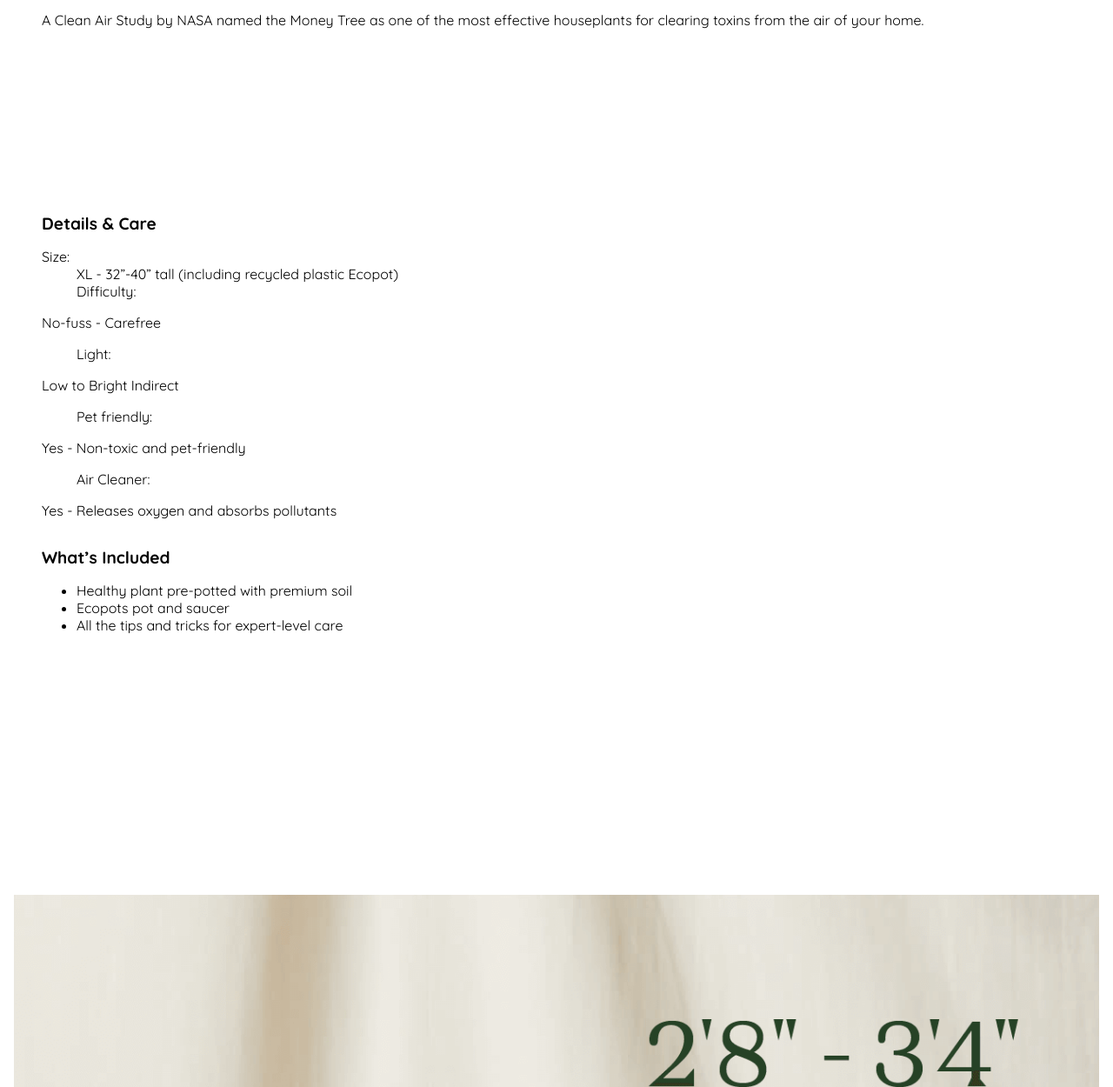
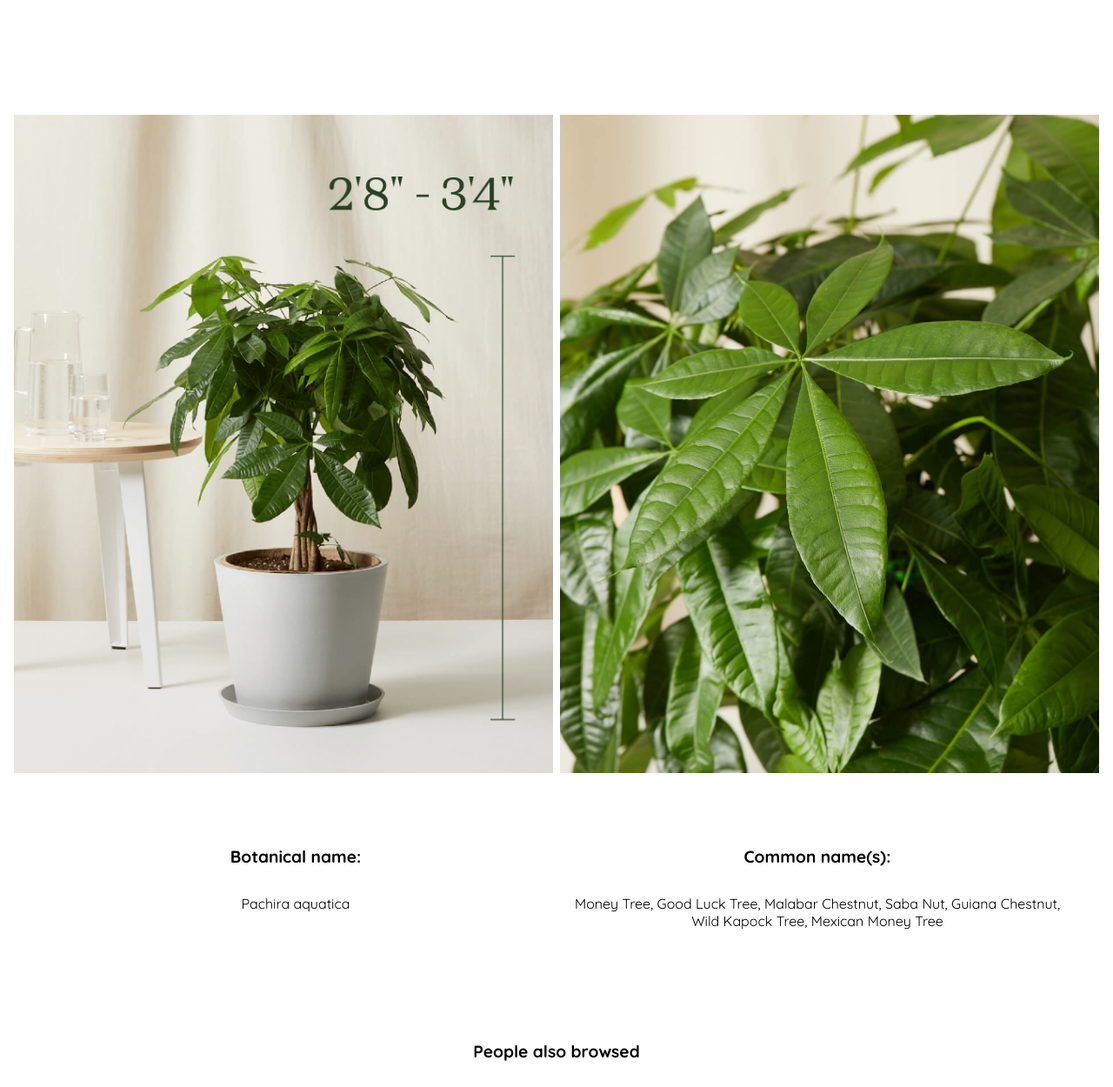
Before and after one commit to xaviergendreau/product-page, a plain HTML site: page index.html in a window 1280 px wide. Shown: the part 2840-4090 px from the top of the page at 87% size. Drawn offline with Linux system fonts and the light colour scheme.

Commit message:
Add css class's and id's while adding media querries for both tablet and web display

```diff
--- a/css/main.css
+++ b/css/main.css
@@ -96,10 +96,12 @@ section .main-images {
 
 section h4 {
   text-align: center;
-  padding-top: 2em;
+  padding-top: 2rem;
+  padding-bottom: 2rem;
 }
 
 .main-images {
+  padding-top: 3rem;
   display: grid;
   grid-template-columns: 1fr 1fr;
   gap: .5rem;
@@ -113,11 +115,45 @@ section h4 {
   grid-area: image1;
 }
 
+
+.second-images {
+  display: grid;
+  grid-template-columns: 1fr 1fr;
+  gap: .5rem;
+  grid-template-areas:
+    "image4 image5"
+  ;
+}
+
+#image4 {
+  grid-area: image4;
+}
+
+#image5 {
+  grid-area: image5;
+}
+
 .about {
   padding: 2rem;
   display: grid;
-  grid-template-rows: 1fr 1fr 1fr;
-  gap: 1rem;
+  grid-template-areas:
+  "dets1"
+  "dets2"
+  "dets3";
+  gap: 2rem;
+  padding: 4rem 0rem;
+}
+
+.description {
+  grid-area: dets1
+}
+
+.detail-care {
+  grid-area: dets2
+}
+
+.whats-included {
+  grid-area: dets3
 }
 
 .also-browsed {
@@ -125,6 +161,27 @@ section h4 {
   display: grid;
   grid-template-columns: 1fr 1fr;
   grid-template-rows: 1fr 1fr;
+  gap: .5rem;
+}
+
+.bonical-name {
+  padding: 4rem 0rem;
+}
+
+#h4-1 {
+  grid-area: h4-1;
+}
+
+#h4-2{
+  grid-area: h4-2;
+}
+
+#p-1 {
+  grid-area: p-1;
+}
+
+#p-2 {
+  grid-area: p-2;
 }
 
 .people-saying p {
@@ -132,14 +189,84 @@ section h4 {
   padding: 1em;
 }
 
-.people-saying h4 {
+.ppl-saying {
   text-align: center;
+  padding:0;
+  padding-top: 3rem;
 }
 /* Default styling for all screens ends here */
 
 /* Add media query for tablet */
+@media only screen and (min-width: 45em){
 
+  .main-images {
+    padding-top: 3rem;
+    display: grid;
+    grid-template-columns: 1fr 1fr 1fr;
+    grid-template-areas:
+      "image1 image2 image3"
+    ;}
+
+.about {
+      padding: 2rem;
+      display: grid;
+      grid-template-columns: 1fr 1fr;
+      grid-template-rows: 1fr 1fr;
+      grid-template-areas:
+        "dets1 dets1"
+        "dets2 dets3";
+      }
+
+      .also-browsed {
+        text-align: center;
+        display: grid;
+        grid-template-columns: 1fr 1fr 1fr 1fr;
+        padding-bottom: 0;
+}
+
+.people-saying {
+  display: grid;
+  grid-template-columns: 1fr 1fr 1fr;
+  gap: 1rem:
+}
+
+.bonical-name {
+  display: grid;
+  grid-template-columns: 1fr 1fr;
+  grid-template-areas:
+  "h4-1 h4-2"
+  "p-1 p-2";
+  gap: 1rem;
+  padding: 3rem 1rem 1rem 1rem;
+  text-align: center;
+
+}
+
+}
 
 
 
 /* Add media query for desktop */
+@media only screen and (min-width: 75em) {
+  .main-images {
+    padding-top: 3rem;
+    display: grid;
+    grid-template-columns: 1fr 1fr;
+    grid-template-areas:
+      "image1 images2"
+      "image1 image3";
+    ;}
+
+    .about {
+          padding-top: 5rem;
+          display: grid;
+          gap: 5rem;
+          grid-template-columns: 1fr 1fr 1fr;
+          grid-template-areas:
+            "dets1 dets2 dets3";
+          }
+.bonical-name {
+  padding:5rem 2rem 5rem 2rem;
+}
+
+}
--- a/index.html
+++ b/index.html
@@ -85,19 +85,22 @@
     </div>
 </article>
 
+
+<div class="second-images"
     <section id="image4">
       <img src="images/money-tree-plant-size.png" alt="">
     </section>
     <section id="image5">
       <img src="images/money-tree-detailed.jpeg" alt="">
     </section>
+</div>
 
     <div class="bonical-name">
-      <h4>Botanical name:</h4>
-      <p>Pachira aquatica</p>
+      <h4 id="h4-1">Botanical name:</h4>
+      <p id="p-1">Pachira aquatica</p>
 
-      <h4>Common name(s):</h4>
-      <p>Money Tree, Good Luck Tree, Malabar Chestnut, Saba Nut, Guiana Chestnut, Wild Kapock Tree, Mexican Money Tree</p>
+      <h4 id="h4-2">Common name(s):</h4>
+      <p id="p-2">Money Tree, Good Luck Tree, Malabar Chestnut, Saba Nut, Guiana Chestnut, Wild Kapock Tree, Mexican Money Tree</p>
     </div>
 
 
@@ -107,40 +110,42 @@
 <div class="also-browsed">
 
     <div>
+    <img src="images/sanseviera.jpeg" alt="">
     <strong><p>Sanseviera</p></strong>
     <p>$149</p>
-    <img src="images/sanseviera.jpeg" alt="">
 </div>
 
 <div>
+    <img src="images/mini-money-tree.jpeg" alt="">
     <strong><p>Mini Money Tree</p></strong>
     <p>$49</p>
-    <img src="images/mini-money-tree.jpeg" alt="">
 </div>
 <div>
+    <img src="images/red-prayer-plant.jpeg" alt="">
     <strong><p>Red Prayer Plant</p></strong>
     <p>$39</p>
-    <img src="images/red-prayer-plant.jpeg" alt="">
 </div>
 <div>
+    <img src="images/bird-of-paradise.jpeg" alt="">
     <strong><p>Bird of Paradise</p></strong>
     <p>$199</p>
-    <img src="images/bird-of-paradise.jpeg" alt="">
   </div>
   </section>
 
+  <div class="ppl-saying">
+    <h4>What people are saying</h4>
+</div>
 
     <section class="people-saying">
-      <h4>What people are saying</h4>
 
-      <p>"This is the best plant store I have ever ordered from! My plants were shipped/delivered so fast. When I had a question, Bloomscape got back to me right away, and they were so friendly!"
+    <p>"This is the best plant store I have ever ordered from! My plants were shipped/delivered so fast. When I had a question, Bloomscape got back to me right away, and they were so friendly!"
         - Jess J.
       </p>
       <p>
         "The plants are in such great shape when they arrive, the pots are beautiful, and the variety is fantastic."
         - Meghan K.
       </p>
-      <p>
+    <p>
         "I knew nothing about plants, and was able to feel confident about caring for them. I haven’t killed one yet, thanks to help from your care guides and Plant Mom!"
         - Kayla B.
       </p>
```
